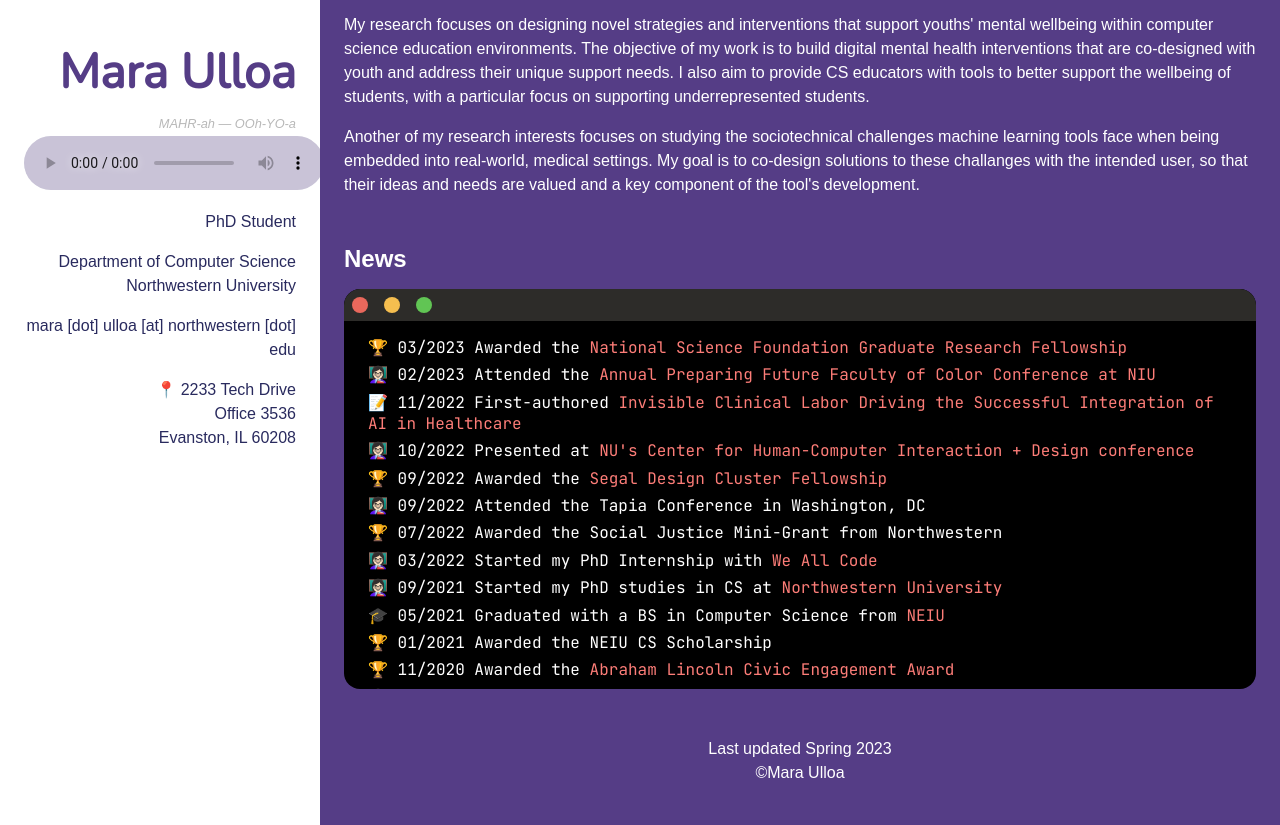
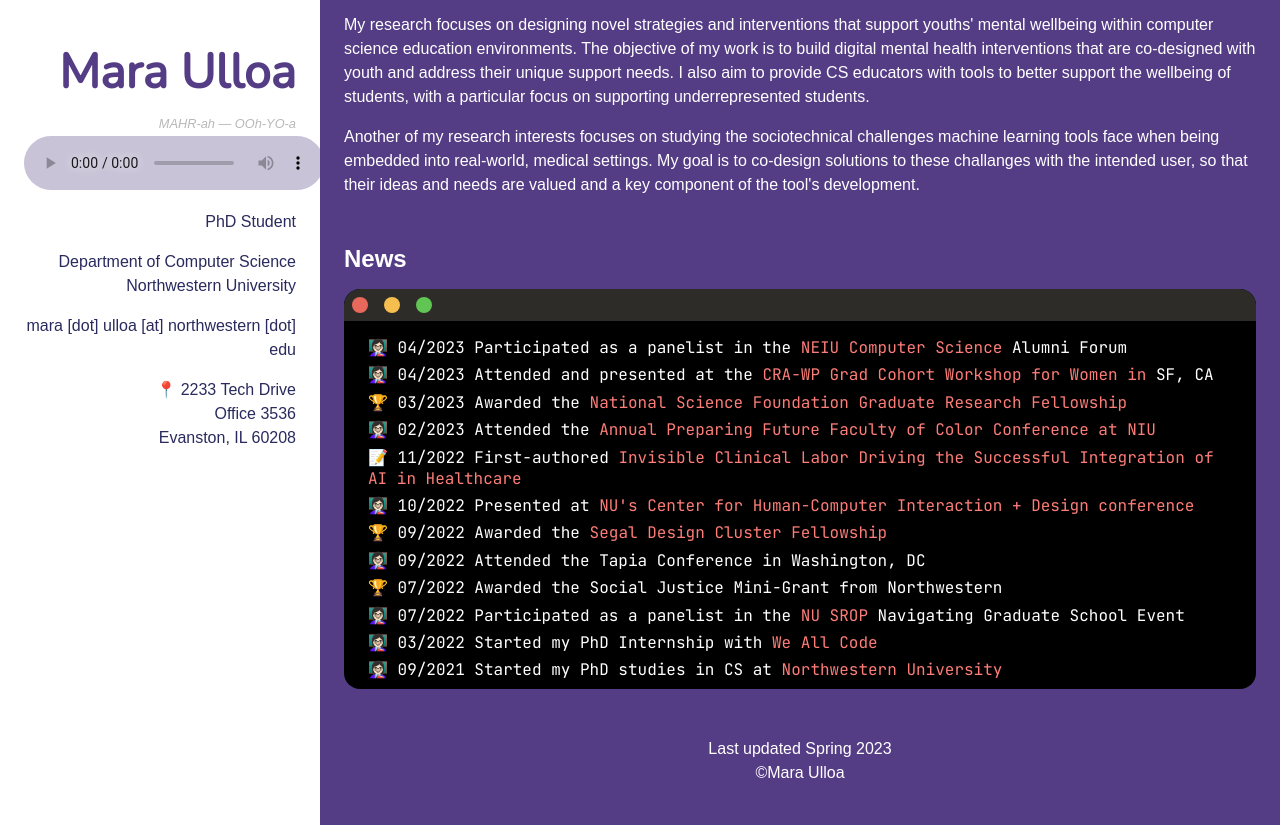
Before and after one commit to Mara16/mara16.github.io, a website: page index.html in a window 1280 px wide. Shown: the part 188-1013 px from the top of the page. Drawn offline with nearby package versions, Linux system fonts and the light colour scheme.

Commit message:
news update

```diff
--- a/index.html
+++ b/index.html
@@ -146,13 +146,16 @@
                     </div>
                     <div class="content">
                         <ul class="news">
-                            <li>&#127942; 03/2023 Awarded the <a href="https://www.nsfgrfp.org/"target="_blank">National Science Foundation Graduate Research Fellowship</a></li>
+                            <li>&#128105;&#127995;&#8205;&#127979; 04/2023 Participated as a panelist in the <a href="https://www.neiu.edu/academics/college-of-business-and-technology/departments/computer-science/"target="_blank">NEIU Computer Science</a> Alumni Forum</li>
+                            <li>&#128105;&#127995;&#8205;&#127979; 04/2023 Attended and presented at the <a href="https://cra.org/cra-wp/grad-cohort-for-women/"target="_blank">CRA-WP Grad Cohort Workshop for Women in</a> SF, CA</li>
+                            <li>&#127942; 03/2023 Awarded the <a href="https://www.nsfgrfp.org/contact/about-grfp/"target="_blank">National Science Foundation Graduate Research Fellowship</a></li>
                             <li>&#128105;&#127995;&#8205;&#127979; 02/2023 Attended the <a href="https://www.niu.edu/faculty-mentoring/conference/index.shtml"target="_blank">Annual Preparing Future Faculty of Color Conference at NIU</a></li>
                             <li>&#128221; 11/2022 First-authored <a href="https://www.frontiersin.org/articles/10.3389/fcomp.2022.1045704/abstract"target="_blank">Invisible Clinical Labor Driving the Successful Integration of AI in Healthcare</a></li>
                             <li>&#128105;&#127995;&#8205;&#127979; 10/2022 Presented at <a href="https://hci.northwestern.edu/"target="_blank">NU's Center for Human-Computer Interaction + Design conference</a> <li>
                                 &#127942; 09/2022 Awarded the <a href="https://design.northwestern.edu/"target="_blank">Segal Design Cluster Fellowship</a> </li>
                             <li>&#128105;&#127995;&#8205;&#127979; 09/2022 Attended the Tapia Conference in Washington, DC</li>
                             <li>&#127942; 07/2022 Awarded the Social Justice Mini-Grant from Northwestern</li>
+                            <li>&#128105;&#127995;&#8205;&#127979; 07/2022 Participated as a panelist in the <a href="https://www.tgs.northwestern.edu/diversity/diversity-recruitment/summer-research-opportunity-program/"target="_blank">NU SROP</a> Navigating Graduate School Event</li>
                             <li>&#128105;&#127995;&#8205;&#127979; 03/2022 Started my PhD Internship with <a href="https://www.weallcode.org/"target="_blank">We All Code</a></li>
                             <li>&#128105;&#127995;&#8205;&#127979; 09/2021 Started my PhD studies in CS at <a href="https://www.northwestern.edu/"target="_blank">Northwestern University</a></li>
 
```
